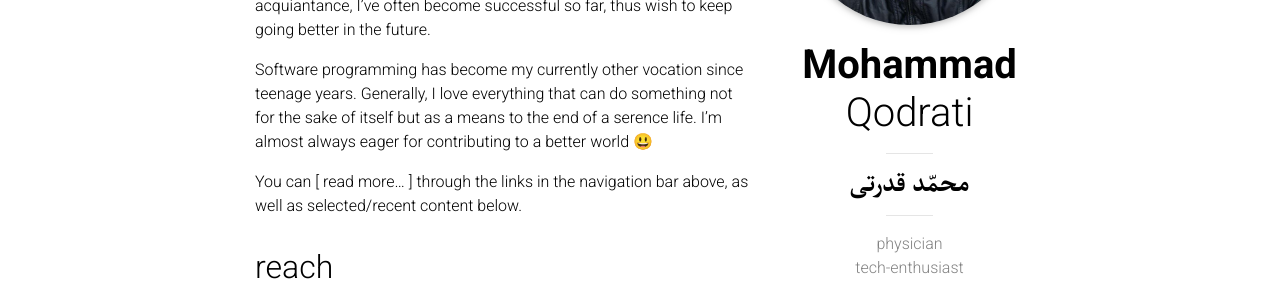
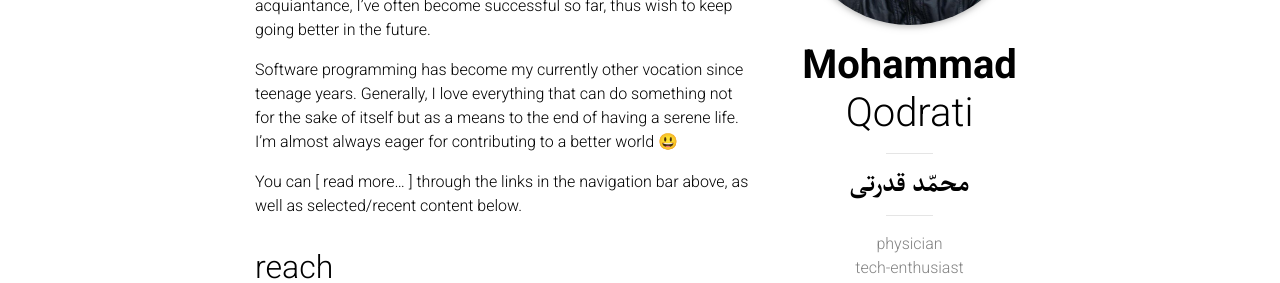
Before and after one commit to qomhmd/qomhmd.github.io, a Jekyll site: the page built from _pages/about.md, in a window 1280 px wide and 1232 px high. Shown: the part 312-595 px from the top of the window. Built offline with Jekyll 4.4.1, drawn with Linux system fonts in a browser that asks for light colours; comment, search, counter and statistics services are not loaded; a style sheet for code colours, icons or effects is not loaded.

Commit message:
Update about.md

```diff
--- a/_pages/about.md
+++ b/_pages/about.md
@@ -32,6 +32,6 @@
 
 Having been born in a <a href="https://en.wikipedia.org/wiki/Boshruyeh" title="Boshruyeh, Khorasan, Iran" target="_blank">somewhat rural area</a>, I had no option but to lead the insurmountable life. After intermittent tries with the help of my acquiantance, I've often become successful so far, thus wish to keep going better in the future.
 
-Software programming has become my currently other vocation since teenage years. Generally, I love everything that can do something not for the sake of itself but as a means to the end of a serence life. I'm almost always eager for contributing to a better world 😃
+Software programming has become my currently other vocation since teenage years. Generally, I love everything that can do something not for the sake of itself but as a means to the end of having a serene life. I'm almost always eager for contributing to a better world 😃
 
 You can [ read more... ] through the links in the navigation bar above, as well as selected/recent content below.
```
